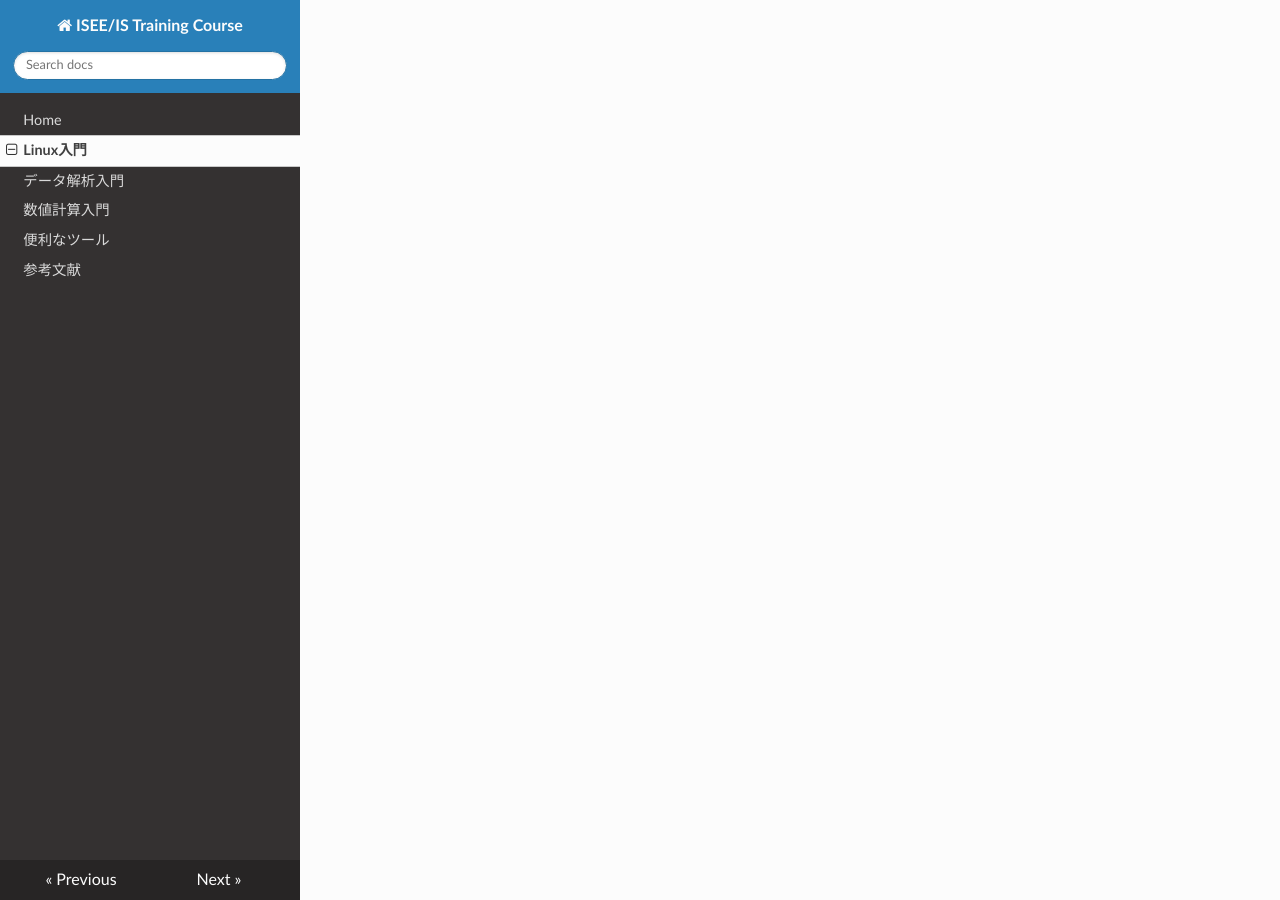
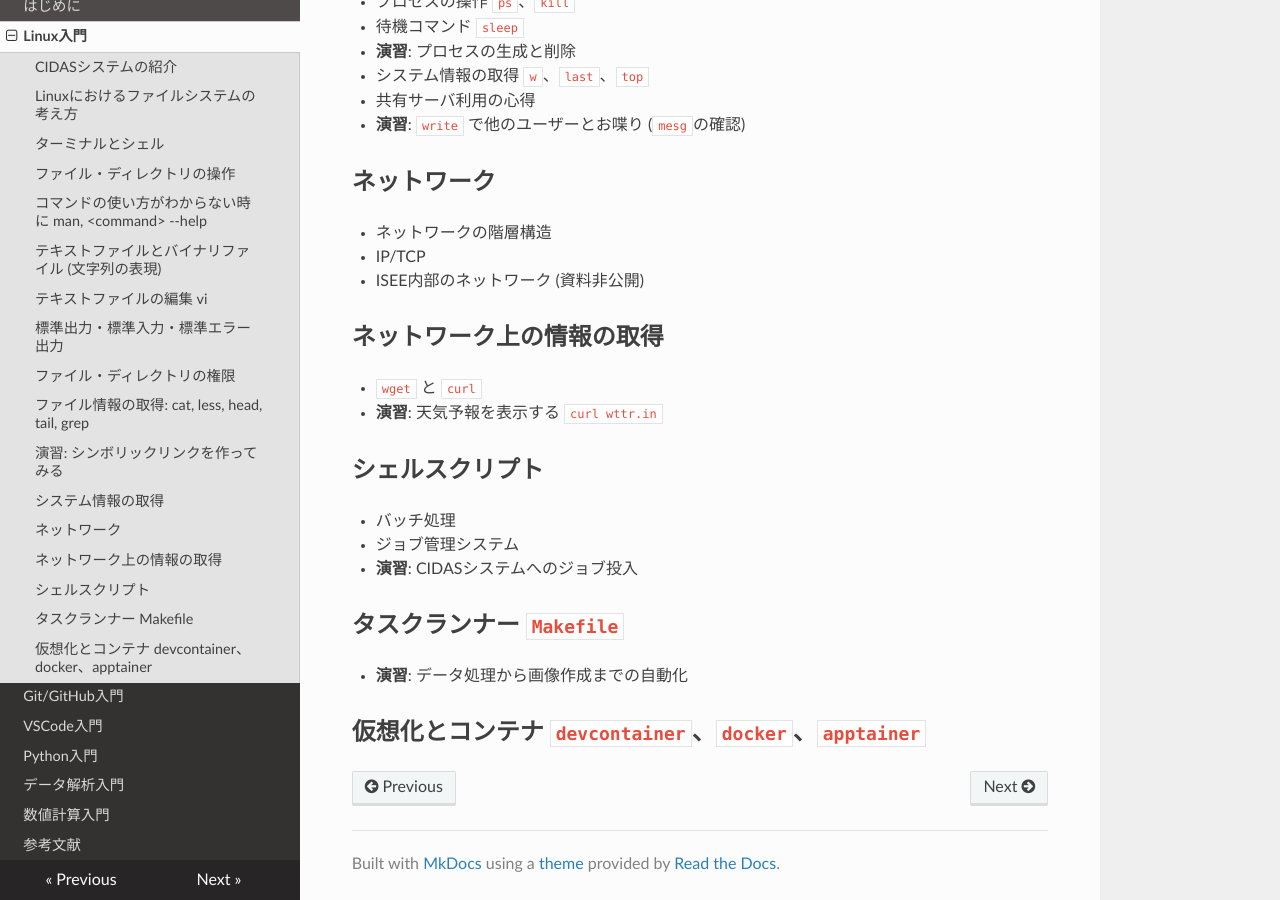
Before and after one commit to is-isee/training_course, an MkDocs documentation site: the page built from docs/linux_usage.md, in a window 1280 px wide and 900 px high, scrolled down 1275 px. Built offline with MkDocs 1.6.1, drawn with Linux system fonts in a browser that asks for light colours; nearby versions of some CDN libraries.

Commit message:
re-organized file structure

```diff
--- /dev/null
+++ b/docs/git_github.md
@@ -0,0 +1,6 @@
+# バージョン管理 Git/GitHub
+
+- バージョン管理の必要性
+- Git 入門: リポジトリ、コミット、ブランチ
+- GitHub CLI
+- **演習**: リポジトリの作成、コミット、ブランチの作成・削除、イシューの作成、プルリクエスト
--- a/docs/linux_usage.md
+++ b/docs/linux_usage.md
@@ -1,37 +1,70 @@
 # Linuxの基礎知識
 
-- CIDASシステムの紹介
-  - (SSH、公開鍵、設定方法)
-  - (CIDASシステムへのログイン方法)
-- Linuxにおけるファイルシステムの考え方
-- ターミナルとシェル
-  - タブによる補間
-  - `ctrl-R` による履歴閲覧
-- ファイル・ディレクトリの操作
-  - ネットワークごしのコピー `scp`
-  - ファイル・ディレクトリのバックアップ `rsync`
-- コマンドの使い方がわからない時に `man`, `<command> --help`
-- テキストファイルとバイナリファイル (文字列の表現)
-- 標準出力・標準入力・標準エラー出力
-  - 標準出力へ書き込み `echo`
-    - ファイルの実態
-  - パイプとリダイレクト
-  - **演習**: 回文の表示 (`rev`)
-- ファイル・ディレクトリの権限
-- ファイル情報の取得: `cat, less, head, tail, grep`
-- **演習**: シンボリックリンクを作ってみる
-- システム情報の取得
-  - Linuxにおけるプロセスの考え方
-  - プロセスの操作 `ps`、`kill`
-  - 待機コマンド `sleep`
-  - **演習**: プロセスの生成と削除
-  - システム情報の取得 `w`、`last`、`top`
-  - 共有サーバ利用の心得
-  - **演習**: `write` で他のユーザーとお喋り (`mesg`の確認)
-- ネットワーク
-  - ネットワークの階層構造
-  - IP/TCP
-  - ISEE内部のネットワーク (資料非公開)
-- ネットワーク上の情報の取得
-  - `wget` と `curl`
-  - **演習**: 天気予報を表示する `curl wttr.in`
+## CIDASシステムの紹介
+
+- (SSH、公開鍵、設定方法)
+- (CIDASシステムへのログイン方法)
+
+## Linuxにおけるファイルシステムの考え方
+
+## ターミナルとシェル
+
+- タブによる補間
+- `ctrl-R` による履歴閲覧
+
+## ファイル・ディレクトリの操作
+
+- ネットワークごしのコピー `scp`
+- ファイル・ディレクトリのバックアップ `rsync`
+
+## コマンドの使い方がわからない時に `man`, `<command> --help`
+
+## テキストファイルとバイナリファイル (文字列の表現)
+
+## テキストファイルの編集 `vi`
+
+## 標準出力・標準入力・標準エラー出力
+
+- 標準出力へ書き込み `echo`
+  - ファイルの実態
+- パイプとリダイレクト
+- **演習**: 回文の表示 (`rev`)
+
+## ファイル・ディレクトリの権限
+
+## ファイル情報の取得: `cat, less, head, tail, grep`
+
+## **演習**: シンボリックリンクを作ってみる
+
+## システム情報の取得
+
+- Linuxにおけるプロセスの考え方
+- プロセスの操作 `ps`、`kill`
+- 待機コマンド `sleep`
+- **演習**: プロセスの生成と削除
+- システム情報の取得 `w`、`last`、`top`
+- 共有サーバ利用の心得
+- **演習**: `write` で他のユーザーとお喋り (`mesg`の確認)
+
+## ネットワーク
+
+- ネットワークの階層構造
+- IP/TCP
+- ISEE内部のネットワーク (資料非公開)
+
+## ネットワーク上の情報の取得
+
+- `wget` と `curl`
+- **演習**: 天気予報を表示する `curl wttr.in`
+
+## シェルスクリプト
+
+- バッチ処理
+- ジョブ管理システム
+- **演習**: CIDASシステムへのジョブ投入
+
+## タスクランナー `Makefile`
+
+- **演習**: データ処理から画像作成までの自動化
+
+## 仮想化とコンテナ `devcontainer`、`docker`、`apptainer`
--- a/docs/numerical_simulation.md
+++ b/docs/numerical_simulation.md
@@ -1,20 +1,32 @@
-# 数値シミュレーション
+# 数値計算入門
 
-- 数値計算と誤差
-- 常微分方程式
-  - Runge-Kutta法
-  - Buneman-Boris法
-  - **演習**: 荷電粒子の運動とエネルギー保存
-- 偏微分方程式
-  - 中央差分法
-  - CFL条件
-  - Odd-even デカップリング
-  - **演習**: スカラー移流拡散方程式とスカラー保存
-- 行列計算
-  - 固有値と固有ベクトルの復習
-  - 条件数と反復回数
-  - 行列計算の誤差
-  - **演習**: 電離反応方程式と安定性
-  - 密行列と疎行列
-  - Jacobi法とCFL条件
-  - **演習**: ポアソン方程式
+## 数値計算と誤差
+
+- 丸め誤差
+- 桁落ち
+- 離散化誤差
+
+## 常微分方程式
+
+- Runge-Kutta法
+- Buneman-Boris法
+- **演習**: 荷電粒子の運動とエネルギー保存
+
+## 偏微分方程式
+
+- 中央差分法
+- CFL条件
+- Odd-even デカップリング
+- **演習**: スカラー移流拡散方程式とスカラー保存
+
+## 行列計算
+
+- 固有値と固有ベクトルの復習
+- 条件数と反復回数
+- 行列計算の誤差
+- **演習**: 電離反応方程式と安定性
+- 密行列と疎行列
+- Jacobi法とCFL条件
+- **演習**: ポアソン方程式
+
+## シンボリックな数値計算
--- /dev/null
+++ b/docs/python.md
@@ -0,0 +1,18 @@
+# Python入門
+
+## 環境設定
+
+- ライブラリのインストール
+
+## リテラル
+
+## 関数
+
+## クラス
+
+## 脱Python初心者へ
+
+- `pyenv`によるCPythonのバージョン管理 (CIDAS の scfront2021 は 3.6)
+- 依存性地獄からの脱出 `venv`
+- `assert` と単体テスト
+- **演習**: コードのリファクタリング (関数・クラスの活用)
--- a/docs/useful_tools.md
+++ /dev/null
@@ -1,23 +0,0 @@
-# 研究に便利なツール類
-
-- バージョン管理 Git/GitHub
-  - バージョン管理の必要性
-  - Git 入門: リポジトリ、コミット、ブランチ
-  - GitHub CLI
-  - **演習**: リポジトリの作成、コミット、ブランチの作成・削除、イシューの作成、プルリクエスト
-- Jupyter ノートブック・ラボ
-- テキストエディタ VSCode
-  - ワークスペースの考え方
-  - リモートサーバへの接続
-    - 共用サーバへ接続する際の注意点: `git`を積極的に使う
-- シェルスクリプト
-  - バッチ処理
-  - ジョブ管理システム
-  - **演習**: CIDASシステムへのジョブ投入
-- タスクランナー Makefile
-  - **演習**: データ処理から画像作成までの自動化
-- マークアップ言語 Markdown
-- LaTeX と Overleaf
-- 文献管理ツール Zotero, Google Scholar
-- タスク・プロジェクト管理ツール
-- シンボリック計算
--- /dev/null
+++ b/docs/vscode.md
@@ -0,0 +1,7 @@
+# テキストエディタ VSCode (Visual Studio Code)
+
+## ワークスペースという考え方
+
+## リモートサーバへの接続
+
+- 共用サーバへ接続する際の注意点: `git`を積極的に使う
--- a/mkdocs.yml
+++ b/mkdocs.yml
@@ -1,11 +1,13 @@
 site_name: ISEE/IS Training Course
 
 nav:
-  - Home: index.md
+  - はじめに: index.md
   - Linux入門: linux_usage.md
+  - Git/GitHub入門: git_github.md
+  - VSCode入門: vscode.md
+  - Python入門: python.md
   - データ解析入門: data_analysis.md
   - 数値計算入門: numerical_simulation.md
-  - 便利なツール: useful_tools.md
   - 参考文献: references.md
 
 theme: readthedocs
```
Also changed, not shown: docs/data_analysis.md (+22 -18 lines).
